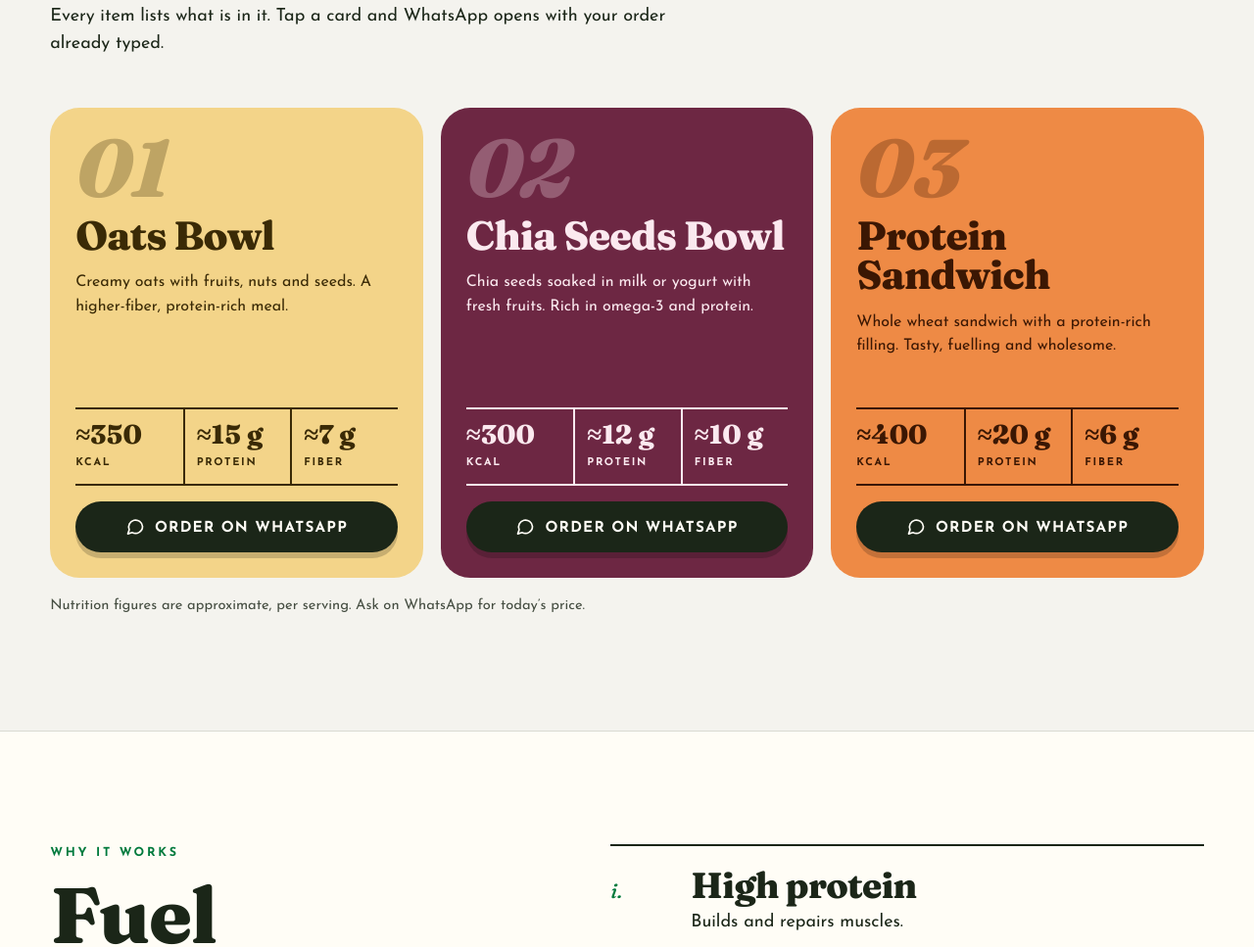
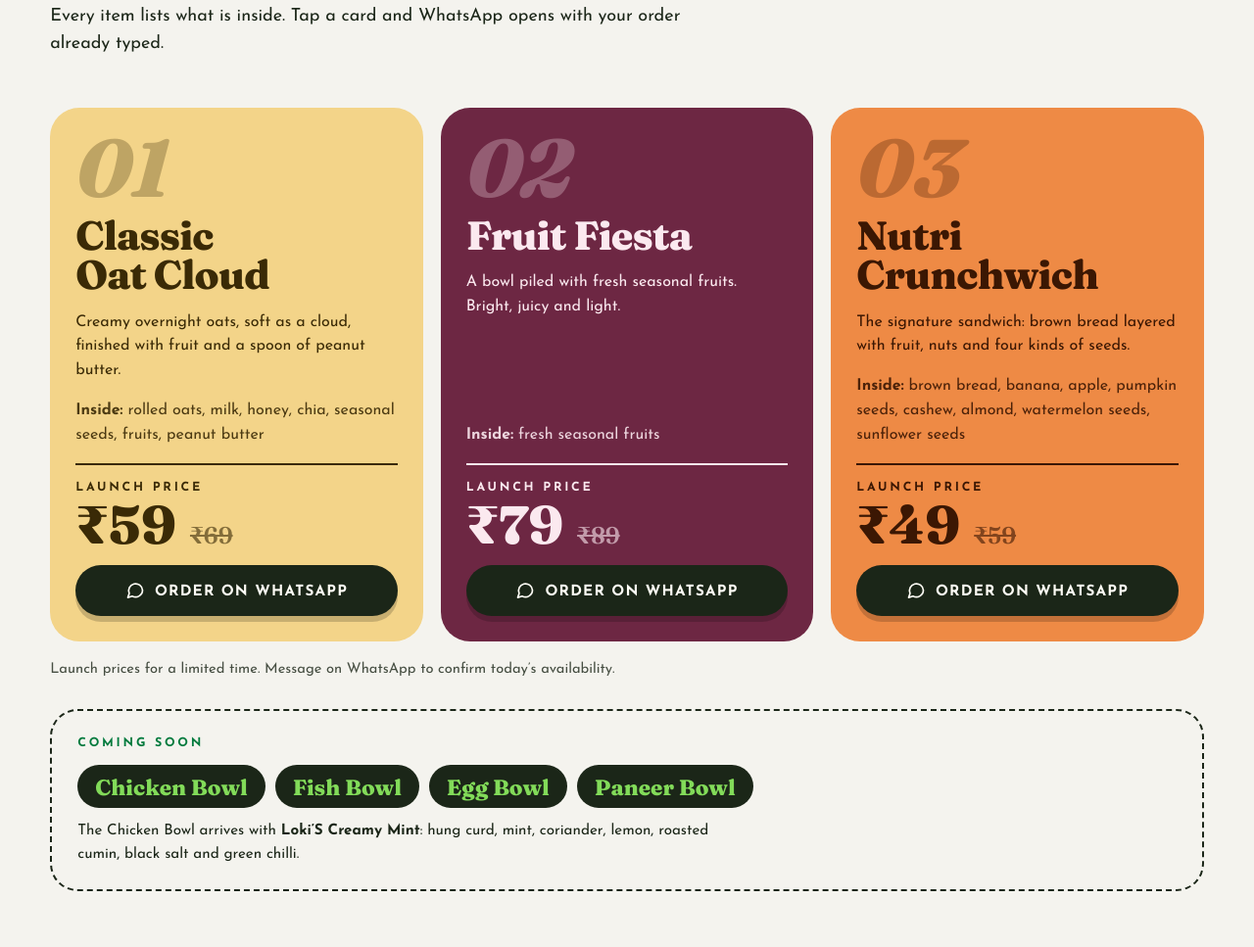
Before and after one commit to jashwanthchowhan0009-source/lokiS, a plain HTML site: page index.html in a window 1280 px wide. Shown: the part 1373-2340 px from the top of the page at 98% size. Drawn offline with Linux system fonts and the light colour scheme.

Commit message:
Update menu with launch prices and coming-soon bowls
Classic Oat Cloud, Fruit Fiesta and Nutri Crunchwich with ingredients
and launch prices; order form now totals rupees; coming-soon strip.

Co-Authored-By: Claude Opus 5.5 <noreply@anthropic.com>
Claude-Session: https://claude.ai/code/session_01KwdbcmJmSo2rUdm4vA3t7Y

```diff
--- a/css/style.css
+++ b/css/style.css
@@ -173,6 +173,17 @@ h1, h2, h3 { font-family: var(--display); font-weight: 800; line-height: 0.98; l
 .dish .btn { width: 100%; }
 .menu-note { margin-top: 18px; font-size: 0.92rem; opacity: 0.8; }
 
+.ing { font-size: 0.92rem; opacity: 0.9; }
+.price { display: flex; align-items: baseline; flex-wrap: wrap; gap: 4px 14px; border-top: 2px solid currentColor; padding-top: 14px; }
+.price .eyebrow { width: 100%; }
+.price b { font: 800 3.4rem/0.9 var(--display); font-variant-numeric: tabular-nums; }
+.price s { font: 600 1.5rem/1 var(--display); opacity: 0.6; }
+.soon { margin-top: 28px; border: 2px dashed var(--ink); border-radius: 28px; padding: 24px 26px; display: grid; gap: 12px; }
+.soon .eyebrow { color: #007a3d; }
+.soon ul { list-style: none; margin: 0; padding: 0; display: flex; flex-wrap: wrap; gap: 10px; }
+.soon li { font: 800 1.4rem/1 var(--display); background: var(--ink); color: var(--lime); padding: 12px 18px 10px; border-radius: 999px; }
+.soon p { max-width: 70ch; font-size: 0.95rem; }
+
 /* why */
 .why { background: var(--cream); border-block: 1px solid var(--line); }
 .why-grid { display: grid; grid-template-columns: 0.9fr 1.1fr; gap: clamp(28px, 6vw, 90px); align-items: start; }
--- a/index.html
+++ b/index.html
@@ -4,11 +4,12 @@
 <meta charset="utf-8">
 <meta name="viewport" content="width=device-width, initial-scale=1">
 <title>Loki'S Power Bowl</title>
-<meta name="description" content="Overnight soaked oat bowls, chia seed bowls and protein sandwiches from Lokesh's healthy food stall in Anantapur. Order on WhatsApp.">
+<meta name="description" content="Classic Oat Cloud, Fruit Fiesta and Nutri Crunchwich from Lokesh's healthy food stall in Anantapur. Order on WhatsApp.">
 <meta name="theme-color" content="#00bd5f">
 <meta property="og:title" content="Loki'S Power Bowl">
-<meta property="og:description" content="Overnight soaked oat bowls, chia seed bowls and protein sandwiches from Lokesh's healthy food stall in Anantapur. Order on WhatsApp.">
-<meta property="og:image" content="assets/lokesh-full.jpg">
+<meta property="og:description" content="Classic Oat Cloud, Fruit Fiesta and Nutri Crunchwich from Lokesh's healthy food stall in Anantapur. Order on WhatsApp.">
+<meta property="og:image" content="https://lokispowerbowl.vercel.app/assets/lokesh-full.jpg">
+<meta property="og:url" content="https://lokispowerbowl.vercel.app/">
 <link rel="icon" type="image/png" href="assets/favicon.png">
 <link rel="preconnect" href="https://fonts.googleapis.com">
 <link rel="preconnect" href="https://fonts.gstatic.com" crossorigin>
@@ -48,7 +49,7 @@
           </div>
         </div>
         <div class="hero-right">
-          <p>Overnight soaked oats, chia seed bowls and protein sandwiches, made in Anantapur.</p>
+          <p>Oat bowls, fruit bowls and crunchy sandwiches from &#8377;49, made fresh in Anantapur.</p>
           <a class="btn btn-paper" href="https://wa.me/919963603614?text=Hi%20Loki%27S%21%20I%27d%20like%20to%20order%20a%20Power%20Bowl." target="_blank" rel="noopener"><svg viewBox="0 0 24 24" fill="none" stroke="currentColor" stroke-width="2" stroke-linecap="round" stroke-linejoin="round" aria-hidden="true"><path d="M21 11.5a8.5 8.5 0 0 1-12.6 7.4L3 20.5l1.7-5A8.5 8.5 0 1 1 21 11.5Z"/></svg>Order on WhatsApp</a>
         </div>
       </div>
@@ -62,32 +63,40 @@
       <div class="section-head reveal">
         <span class="eyebrow leaf">The menu</span>
         <h2>Three ways to fuel your day.</h2>
-        <p>Every item lists what is in it. Tap a card and WhatsApp opens with your order already typed.</p>
+        <p>Every item lists what is inside. Tap a card and WhatsApp opens with your order already typed.</p>
       </div>
       <div class="menu">
       <article class="dish dish-oats reveal">
         <div class="dish-no" aria-hidden="true">01</div>
-        <h3>Oats Bowl</h3>
-        <p>Creamy oats with fruits, nuts and seeds. A higher-fiber, protein-rich meal.</p>
-        <div class="facts"><div><b>&asymp;350</b><span>kcal</span></div><div><b>&asymp;15 g</b><span>protein</span></div><div><b>&asymp;7 g</b><span>fiber</span></div></div>
-        <a class="btn btn-ink" href="https://wa.me/919963603614?text=Hi%20Loki%27S%21%20I%27d%20like%20to%20order%3A%0A%E2%80%A2%201%20x%20Oats%20Bowl" target="_blank" rel="noopener"><svg viewBox="0 0 24 24" fill="none" stroke="currentColor" stroke-width="2" stroke-linecap="round" stroke-linejoin="round" aria-hidden="true"><path d="M21 11.5a8.5 8.5 0 0 1-12.6 7.4L3 20.5l1.7-5A8.5 8.5 0 1 1 21 11.5Z"/></svg>Order on WhatsApp</a>
+        <h3>Classic Oat Cloud</h3>
+        <p>Creamy overnight oats, soft as a cloud, finished with fruit and a spoon of peanut butter.</p>
+        <p class="ing"><b>Inside:</b> rolled oats, milk, honey, chia, seasonal seeds, fruits, peanut butter</p>
+        <div class="price"><span class="eyebrow">Launch price</span><b>&#8377;59</b><s>&#8377;69</s></div>
+        <a class="btn btn-ink" href="https://wa.me/919963603614?text=Hi%20Loki%27S%21%20I%27d%20like%20to%20order%3A%0A%E2%80%A2%201%20x%20Classic%20Oat%20Cloud%20%28%E2%82%B959%29" target="_blank" rel="noopener"><svg viewBox="0 0 24 24" fill="none" stroke="currentColor" stroke-width="2" stroke-linecap="round" stroke-linejoin="round" aria-hidden="true"><path d="M21 11.5a8.5 8.5 0 0 1-12.6 7.4L3 20.5l1.7-5A8.5 8.5 0 1 1 21 11.5Z"/></svg>Order on WhatsApp</a>
       </article>
       <article class="dish dish-chia reveal">
         <div class="dish-no" aria-hidden="true">02</div>
-        <h3>Chia Seeds Bowl</h3>
-        <p>Chia seeds soaked in milk or yogurt with fresh fruits. Rich in omega-3 and protein.</p>
-        <div class="facts"><div><b>&asymp;300</b><span>kcal</span></div><div><b>&asymp;12 g</b><span>protein</span></div><div><b>&asymp;10 g</b><span>fiber</span></div></div>
-        <a class="btn btn-ink" href="https://wa.me/919963603614?text=Hi%20Loki%27S%21%20I%27d%20like%20to%20order%3A%0A%E2%80%A2%201%20x%20Chia%20Seeds%20Bowl" target="_blank" rel="noopener"><svg viewBox="0 0 24 24" fill="none" stroke="currentColor" stroke-width="2" stroke-linecap="round" stroke-linejoin="round" aria-hidden="true"><path d="M21 11.5a8.5 8.5 0 0 1-12.6 7.4L3 20.5l1.7-5A8.5 8.5 0 1 1 21 11.5Z"/></svg>Order on WhatsApp</a>
+        <h3>Fruit Fiesta</h3>
+        <p>A bowl piled with fresh seasonal fruits. Bright, juicy and light.</p>
+        <p class="ing"><b>Inside:</b> fresh seasonal fruits</p>
+        <div class="price"><span class="eyebrow">Launch price</span><b>&#8377;79</b><s>&#8377;89</s></div>
+        <a class="btn btn-ink" href="https://wa.me/919963603614?text=Hi%20Loki%27S%21%20I%27d%20like%20to%20order%3A%0A%E2%80%A2%201%20x%20Fruit%20Fiesta%20%28%E2%82%B979%29" target="_blank" rel="noopener"><svg viewBox="0 0 24 24" fill="none" stroke="currentColor" stroke-width="2" stroke-linecap="round" stroke-linejoin="round" aria-hidden="true"><path d="M21 11.5a8.5 8.5 0 0 1-12.6 7.4L3 20.5l1.7-5A8.5 8.5 0 1 1 21 11.5Z"/></svg>Order on WhatsApp</a>
       </article>
       <article class="dish dish-sand reveal">
         <div class="dish-no" aria-hidden="true">03</div>
-        <h3>Protein Sandwich</h3>
-        <p>Whole wheat sandwich with a protein-rich filling. Tasty, fuelling and wholesome.</p>
-        <div class="facts"><div><b>&asymp;400</b><span>kcal</span></div><div><b>&asymp;20 g</b><span>protein</span></div><div><b>&asymp;6 g</b><span>fiber</span></div></div>
-        <a class="btn btn-ink" href="https://wa.me/919963603614?text=Hi%20Loki%27S%21%20I%27d%20like%20to%20order%3A%0A%E2%80%A2%201%20x%20Protein%20Sandwich" target="_blank" rel="noopener"><svg viewBox="0 0 24 24" fill="none" stroke="currentColor" stroke-width="2" stroke-linecap="round" stroke-linejoin="round" aria-hidden="true"><path d="M21 11.5a8.5 8.5 0 0 1-12.6 7.4L3 20.5l1.7-5A8.5 8.5 0 1 1 21 11.5Z"/></svg>Order on WhatsApp</a>
+        <h3>Nutri Crunchwich</h3>
+        <p>The signature sandwich: brown bread layered with fruit, nuts and four kinds of seeds.</p>
+        <p class="ing"><b>Inside:</b> brown bread, banana, apple, pumpkin seeds, cashew, almond, watermelon seeds, sunflower seeds</p>
+        <div class="price"><span class="eyebrow">Launch price</span><b>&#8377;49</b><s>&#8377;59</s></div>
+        <a class="btn btn-ink" href="https://wa.me/919963603614?text=Hi%20Loki%27S%21%20I%27d%20like%20to%20order%3A%0A%E2%80%A2%201%20x%20Nutri%20Crunchwich%20%28%E2%82%B949%29" target="_blank" rel="noopener"><svg viewBox="0 0 24 24" fill="none" stroke="currentColor" stroke-width="2" stroke-linecap="round" stroke-linejoin="round" aria-hidden="true"><path d="M21 11.5a8.5 8.5 0 0 1-12.6 7.4L3 20.5l1.7-5A8.5 8.5 0 1 1 21 11.5Z"/></svg>Order on WhatsApp</a>
       </article>
       </div>
-      <p class="menu-note">Nutrition figures are approximate, per serving. Ask on WhatsApp for today&rsquo;s price.</p>
+      <p class="menu-note">Launch prices for a limited time. Message on WhatsApp to confirm today&rsquo;s availability.</p>
+      <div class="soon reveal">
+        <span class="eyebrow">Coming soon</span>
+        <ul><li>Chicken Bowl</li><li>Fish Bowl</li><li>Egg Bowl</li><li>Paneer Bowl</li></ul>
+        <p>The Chicken Bowl arrives with <b>Loki&rsquo;S Creamy Mint</b>: hung curd, mint, coriander, lemon, roasted cumin, black salt and green chilli.</p>
+      </div>
     </div>
   </section>
 
@@ -125,8 +134,8 @@
     <div class="wrap build-grid">
       <div class="section-head reveal">
         <span class="eyebrow leaf">Build your order</span>
-        <h2>Count your power.</h2>
-        <p>Add what you want and watch the protein add up. One tap sends the whole order to Lokesh on WhatsApp.</p>
+        <h2>Build your bowl order.</h2>
+        <p>Add what you want and watch the total add up. One tap sends the whole order to Lokesh on WhatsApp.</p>
       </div>
       <div data-order class="reveal"><p><a class="btn btn-leaf" href="https://wa.me/919963603614?text=Hi%20Loki%27S%21%20I%27d%20like%20to%20order%20a%20Power%20Bowl.">Order on WhatsApp</a></p></div>
     </div>
--- a/js/main.js
+++ b/js/main.js
@@ -5,9 +5,9 @@
   var PHONE = "919963603614";
   var EMAIL = "lokeshmallela91@gmail.com";
   var MENU = [
-    { id: "oats", name: "Oats Bowl", kcal: 350, protein: 15, fiber: 7 },
-    { id: "chia", name: "Chia Seeds Bowl", kcal: 300, protein: 12, fiber: 10 },
-    { id: "sandwich", name: "Protein Sandwich", kcal: 400, protein: 20, fiber: 6 }
+    { id: "oats", name: "Classic Oat Cloud", price: 59, orig: 69 },
+    { id: "fruit", name: "Fruit Fiesta", price: 79, orig: 89 },
+    { id: "sandwich", name: "Nutri Crunchwich", price: 49, orig: 59 }
   ];
   var reduce = window.matchMedia("(prefers-reduced-motion: reduce)").matches;
   var $ = function (s, r) { return (r || document).querySelector(s); };
@@ -15,7 +15,9 @@
 
   function orderText(qty, name, note) {
     var lines = ["Hi Loki'S! I'd like to order:"];
-    MENU.forEach(function (m) { if (qty[m.id]) lines.push("• " + qty[m.id] + " x " + m.name); });
+    MENU.forEach(function (m) { if (qty[m.id]) lines.push("• " + qty[m.id] + " x " + m.name + " (₹" + m.price * qty[m.id] + ")"); });
+    var sum = MENU.reduce(function (a, m) { return a + qty[m.id] * m.price; }, 0);
+    lines.push("Total: ₹" + sum);
     if (name) lines.push("", "Name: " + name);
     if (note) lines.push("Note: " + note);
     return lines.join("\n");
@@ -35,8 +37,7 @@
     if (pre && qty.hasOwnProperty(pre)) qty[pre] = 1;
 
     var rows = MENU.map(function (m) {
-      return '<div class="order-row"><div><strong>' + m.name + "</strong><small>≈ " + m.kcal + " kcal · " + m.protein +
-        " g protein · " + m.fiber + ' g fiber</small></div><div class="stepper" role="group" aria-label="' + m.name + ' quantity">' +
+      return '<div class="order-row"><div><strong>' + m.name + "</strong><small>₹" + m.price + " launch price · was ₹" + m.orig + '</small></div><div class="stepper" role="group" aria-label="' + m.name + ' quantity">' +
         '<button type="button" data-step="-1" data-id="' + m.id + '" aria-label="One less ' + m.name + '">−</button>' +
         '<output id="' + p + "-" + m.id + '" aria-live="polite">' + qty[m.id] + "</output>" +
         '<button type="button" data-step="1" data-id="' + m.id + '" aria-label="One more ' + m.name + '">+</button></div></div>';
@@ -54,13 +55,13 @@
     var nameEl = $("#" + p + "-name", host), noteEl = $("#" + p + "-note", host);
 
     function render() {
-      var n = 0, k = 0, pr = 0, f = 0;
+      var n = 0, k = 0;
       MENU.forEach(function (m) {
-        var q = qty[m.id]; n += q; k += q * m.kcal; pr += q * m.protein; f += q * m.fiber;
+        var q = qty[m.id]; n += q; k += q * m.price;
         $("#" + p + "-" + m.id, host).textContent = q;
       });
       total.innerHTML = n
-        ? "<span><b>" + n + "</b> " + (n === 1 ? "item" : "items") + "</span><span>≈ <b>" + k + "</b> kcal</span><span><b>" + pr + " g</b> protein</span><span><b>" + f + " g</b> fiber</span>"
+        ? "<span><b>" + n + "</b> " + (n === 1 ? "item" : "items") + "</span><span>Total <b>₹" + k + "</b></span>"
         : "<span>Tap + to add a bowl</span>";
       var text = orderText(qty, nameEl.value.trim(), noteEl.value.trim());
       send.href = n ? waLink(text) : "#";
```
Also changed, not shown: lokis.html (+3 -2 lines), order.html (+4 -3 lines), assets/qr.png (added).
